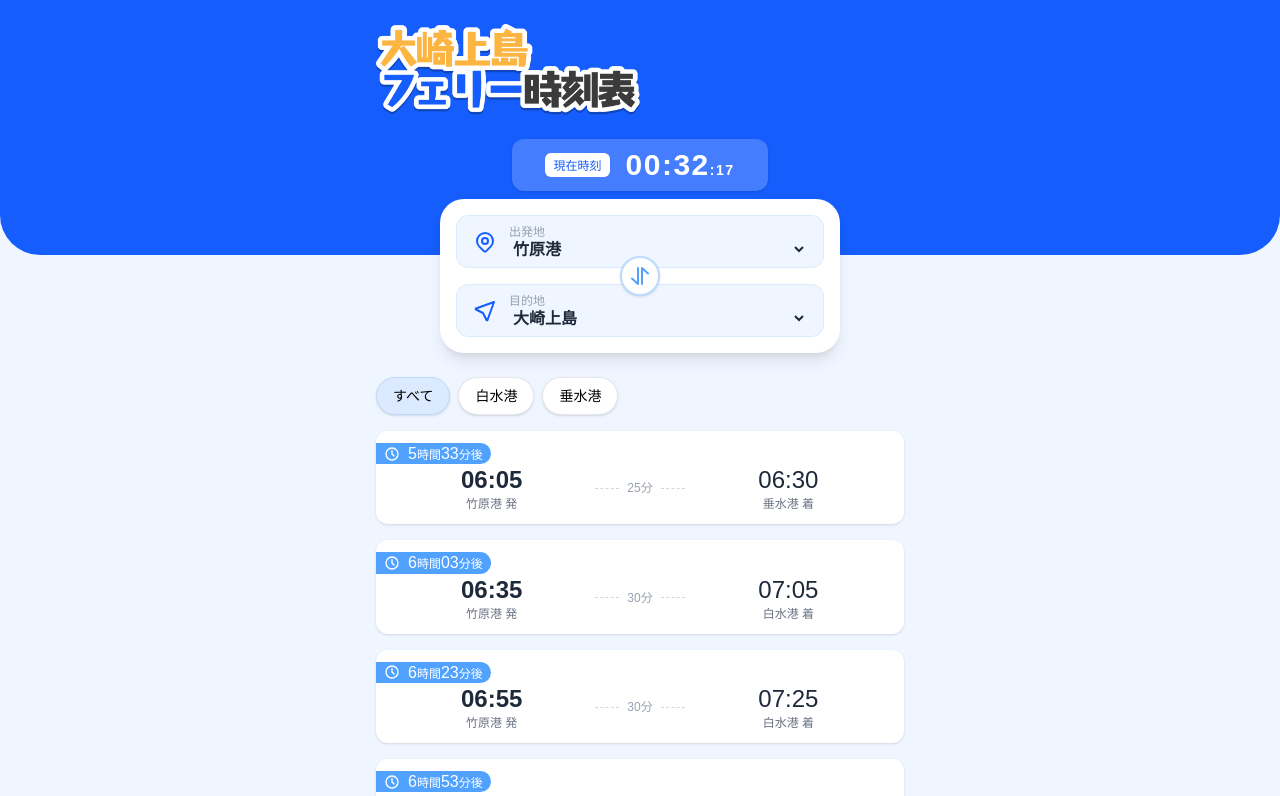
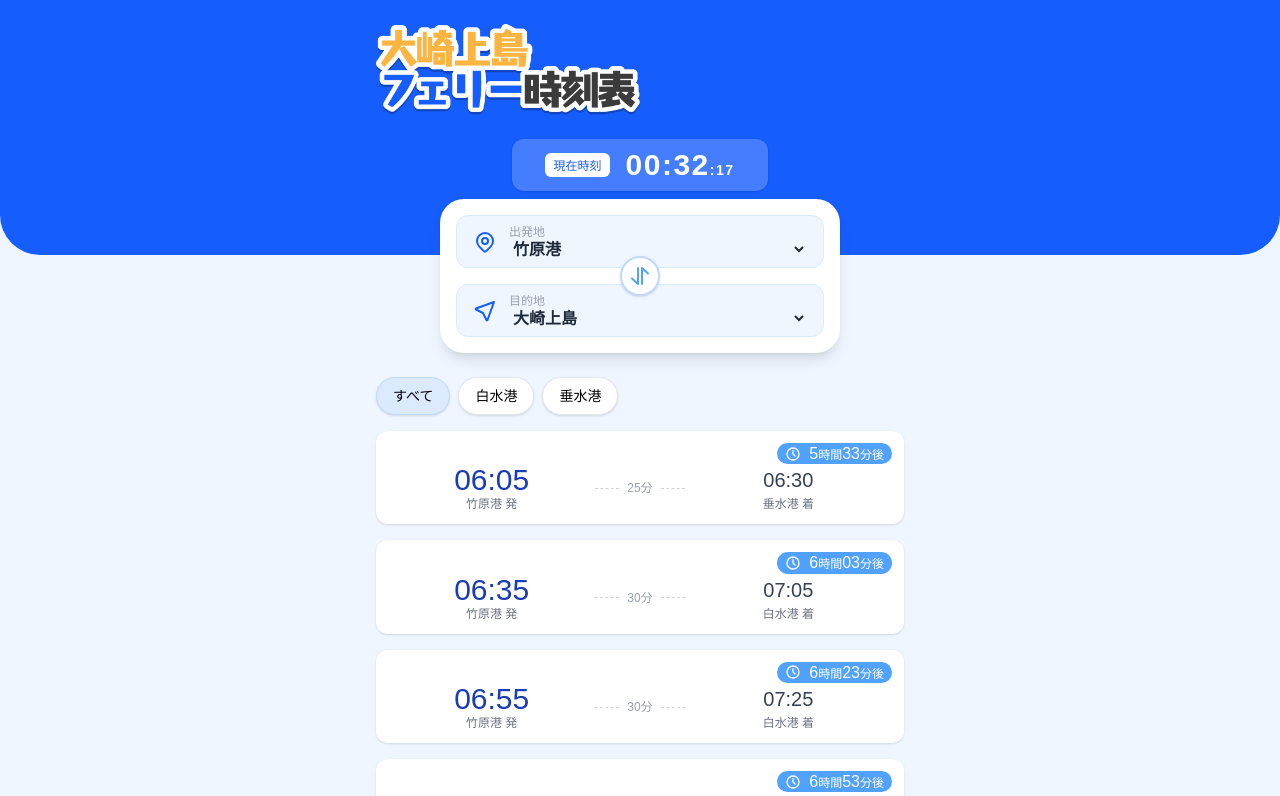
Before and after one commit to kinakomochi-0315/osaki-ft, a React (Vite) app: page / in a window 1280 px wide. Shown: the top 796 px of the page. Built offline with nearby package versions, Linux system fonts and the light colour scheme; a web font is replaced by a local one.

Commit message:
時刻カードのデザインをちょい調整

```diff
--- a/src/components/ScheduleItem.tsx
+++ b/src/components/ScheduleItem.tsx
@@ -39,9 +39,9 @@ export default function ScheduleItem({
     const isDeparted = minutesUntilDeparture <= 0;
 
     return (
-        <div className={`flex flex-col py-3 rounded-xl shadow ${isDeparted ? 'bg-gray-200' : 'bg-white'}`}>
-            {minutesUntilDeparture >= 0 && (
-                <div className="bg-blue-400 rounded-r-full w-fit text-white px-2 flex gap-2 items-center">
+        <div className={`flex flex-col p-3 rounded-xl shadow ${isDeparted ? 'bg-gray-200' : 'bg-white'}`}>
+            {!isDeparted && (
+                <div className="bg-blue-400 rounded-full w-fit ml-auto text-white px-2 flex gap-2 items-center">
                     <IconClock size={16} />
                     <span className="text-xs">
                         {minutesUntilDeparture >= 60 ? (
@@ -57,16 +57,16 @@ export default function ScheduleItem({
                 </div>
             )}
             {isDeparted && (
-                <div className="bg-gray-500 rounded-r-full w-fit text-white px-2 flex gap-2 items-center">
+                <div className="bg-gray-500 rounded-full w-fit text-white px-2 flex gap-2 items-center">
                     <IconClock size={16} />
-                    <span className="text-xs">出発済み</span>
+                    <span className="text-xs leading-4">出発済み</span>
                 </div>
             )}
 
-            <div className="flex items-center px-3">
+            <div className="flex items-center">
                 {/* 出発時刻 */}
                 <div className="flex-1 flex flex-col items-center">
-                    <span className={`text-2xl font-bold ${isDeparted ? 'text-gray-600' : 'text-gray-800'}`}>{departureTime}</span>
+                    <span className={`text-3xl font-medium leading-8 ${isDeparted ? 'text-gray-600' : 'text-blue-800'}`}>{departureTime}</span>
                     <span className={`text-xs ${isDeparted ? 'text-gray-500' : 'text-gray-500'}`}>{`${PORTS[route.from].displayName} 発`}</span>
                 </div>
 
@@ -79,7 +79,7 @@ export default function ScheduleItem({
 
                 {/* 到着時刻 */}
                 <div className="flex-1 flex flex-col items-center">
-                    <span className={`text-2xl ${isDeparted ? 'text-gray-600' : 'text-gray-800'}`}>{arrivalTime}</span>
+                    <span className={`text-xl leading-8 ${isDeparted ? 'text-gray-600' : 'text-gray-700'}`}>{arrivalTime}</span>
                     <span className={`text-xs ${isDeparted ? 'text-gray-500' : 'text-gray-500'}`}>{`${PORTS[route.to].displayName} 着`}</span>
                 </div>
             </div>
```
